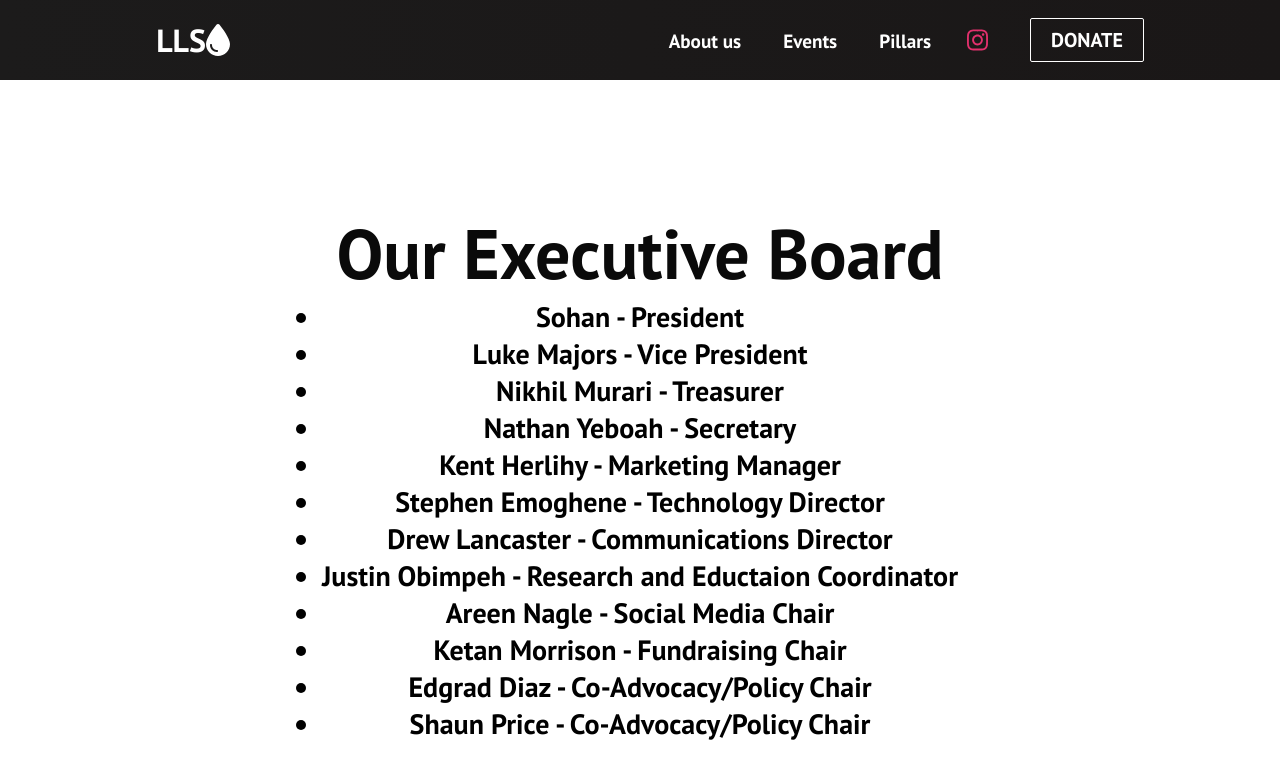
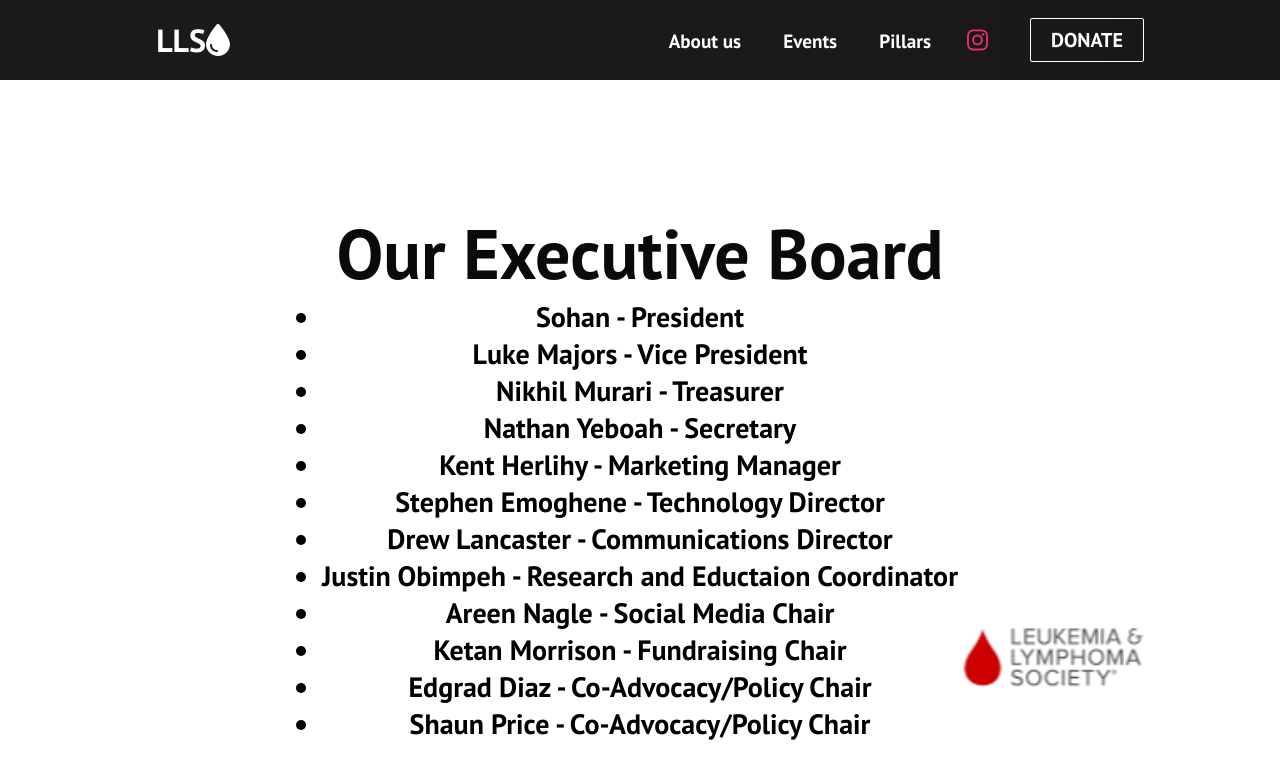
Before and after one commit to StezhenEm/lls-website, a React (Create React App) app: page /about-us in a window 1280 px wide. Shown: the top 778 px of the page. Built offline with nearby package versions, Linux system fonts and the light colour scheme.

Commit message:
about us logo

```diff
--- a/src/components/AboutUs.css
+++ b/src/components/AboutUs.css
@@ -9,7 +9,14 @@
     object-fit: contain;
 
 }
-
+img {
+    width: 35%;
+    height: 35%;
+    position: fixed;
+    z-index: -1;
+    right: 0;
+    bottom: 0;
+  }
 .about-container > h1 {
     color: #0a0a0a;
     font-size: 70px;
--- a/src/components/AboutUs.js
+++ b/src/components/AboutUs.js
@@ -24,9 +24,11 @@ function AboutUs() {
         {image: justinPic, text: "Justin Obimpeh, Role: Research and Eductaion Coordinator"}
     ];
     */
+    const logo = new URL("../image/logo.png", import.meta.url)
 
     return(
         <div className='about-container' >
+            <img src={logo} alt='Adventure'/>
             <h1>Our Executive Board</h1>
             <ul>
         <li>Sohan - President</li>
```
Also changed, not shown: src/image/logo.png (added).
